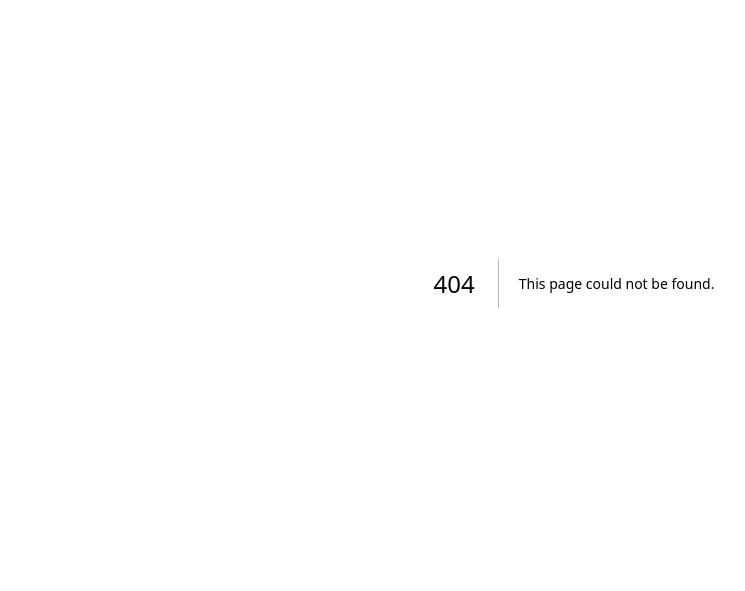
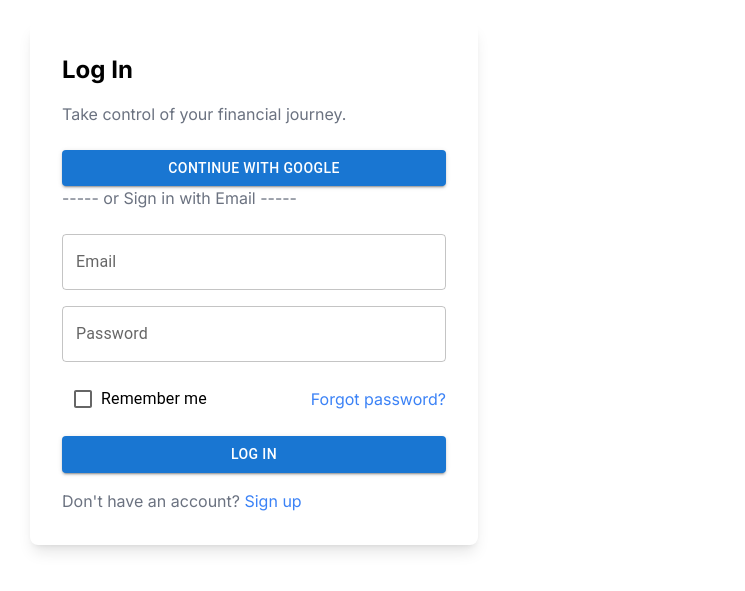
Before and after one commit to LearnEffinity/effinity-app, a Next.js app: page /auth/login in a window 1280 px wide. Before the commit this address had no page. Shown: the part 117-708 px from the top of the page, without its empty margins (66-811 px from the left). Built offline with nearby package versions, Linux system fonts and the light colour scheme.

Commit message:
created base structure for login page

```diff
--- a/package.json
+++ b/package.json
@@ -9,6 +9,10 @@
     "lint": "next lint"
   },
   "dependencies": {
+    "@emotion/react": "^11.11.4",
+    "@emotion/styled": "^11.11.5",
+    "@mui/icons-material": "^5.15.15",
+    "@mui/material": "^5.15.15",
     "@supabase/ssr": "^0.3.0",
     "@supabase/supabase-js": "^2.42.4",
     "next": "14.2.1",
--- /dev/null
+++ b/src/app/auth/login/loginpage.css
@@ -0,0 +1,101 @@
+.loginLeft {
+    display: flex;
+    flex-direction: column;
+    align-items: flex-start;
+    padding: 32px 0px 64px;
+    gap: 32px;
+    width: 464px;
+    height: 716px;
+    flex: none;
+    order: 1;
+    flex-grow: 0;
+  }
+
+  .loginLeft h1 {
+    font-size: 36px;
+    font-weight: 700;
+    line-height: 44px;
+    letter-spacing: 0em;
+    text-align: left;
+  }
+
+  .loginLeft span {
+    font-size: 16px;
+    font-weight: 400;
+    line-height: 24px;
+    letter-spacing: 0em;
+    text-align: left;
+  }
+
+  .loginLeft .max-w-4 {
+    max-width: 464px;
+  }
+
+  .loginLeft form {
+    display: flex;
+    flex-direction: column;
+    align-items: flex-start;
+    padding: 0px;
+    gap: 16px;
+    width: 100%;
+  }
+
+  .loginLeft form input {
+    box-sizing: border-box;
+    width: 100%;
+    height: 48px;
+    background: #FFFFFF;
+    border: 1px solid #D6D9E0;
+    border-radius: 8px;
+    padding: 12px 16px;
+    font-size: 16px;
+    font-weight: 400;
+    line-height: 24px;
+    letter-spacing: 0em;
+    text-align: left;
+  }
+
+  .loginLeft form .remember-me {
+    display: flex;
+    align-items: center;
+    width: 100%;
+  }
+
+  .loginLeft form .remember-me input[type="checkbox"] {
+    width: 16px;
+    height: 16px;
+    margin-right: 8px;
+  }
+
+  .loginLeft form .remember-me label {
+    font-size: 14px;
+    font-weight: 400;
+    line-height: 20px;
+    letter-spacing: 0em;
+    text-align: left;
+  }
+
+  .loginLeft form .forgot-password {
+    font-size: 14px;
+    font-weight: 400;
+    line-height: 20px;
+    letter-spacing: 0em;
+    text-align: right;
+    width: 100%;
+    color: #3B82F6;
+    cursor: pointer;
+  }
+
+  .loginLeft form button {
+    width: 100%;
+    height: 48px;
+    background: #3B82F6;
+    border-radius: 8px;
+    font-size: 16px;
+    font-weight: 600;
+    line-height: 24px;
+    letter-spacing: 0em;
+    text-align: center;
+    color: #FFFFFF;
+    cursor: pointer;
+  }
--- /dev/null
+++ b/src/app/auth/login/page.tsx
@@ -0,0 +1,68 @@
+'use client'
+import React, { useState } from 'react';
+import { Button, Checkbox, FormControlLabel, TextField } from '@mui/material'
+
+function LoginPage() {
+  const [email, setEmail] = useState('')
+  const [password, setPassword] = useState('')
+
+  const handleLoginButton = (e: { preventDefault: () => void; }) => {
+    e.preventDefault()
+    console.log('Email:', email)
+    console.log('Password:', password)
+  }
+  return (
+    <>
+    <div className="loginPage flex flex-row">
+    <div className="loginLeft w-1/2 flex justify-center items-center h-screen">
+      <div className="bg-white shadow-lg rounded-lg w-full max-w-md p-8">
+        <h1 className="text-2xl font-bold mb-4">Log In</h1>
+        <p className="text-gray-500 mb-6">Take control of your financial journey.</p>
+        <Button variant="contained" color="primary" className="w-full mb-4">
+          Continue with Google
+        </Button>
+        <p className="text-gray-500 mb-6">----- or Sign in with Email -----</p>
+        <form className="flex flex-col gap-4" onSubmit={handleLoginButton}>
+          <TextField
+            value={email}
+            onChange={(e) => setEmail(e.target.value)}
+            label="Email"
+            variant="outlined"
+            className="w-full"
+          />
+          <TextField
+            value={password}
+            onChange={(e) => setPassword(e.target.value)}
+            label="Password"
+            type="password"
+            variant="outlined"
+            className="w-full"
+          />
+          <div className="flex justify-between items-center">
+            <div className="flex items-center gap-2">
+              <Checkbox />
+              <FormControlLabel label="Remember me" control={<></>} />
+            </div>
+            <a href="/auth/signup/" className="text-blue-500 hover:text-blue-700">
+              Forgot password?
+            </a>
+          </div>
+          <Button variant="contained" color="primary" className="w-full" type='submit'>
+            Log In
+          </Button>
+        </form>
+        <p className="text-gray-500 mt-4">
+          Don&apos;t have an account?{' '}
+          <a href="/auth/signup/" className="text-blue-500 hover:text-blue-700">
+            Sign up
+          </a>
+        </p>
+      </div>
+    </div>
+    <div className="loginRight"></div>
+    </div>
+    </>
+  )
+}
+
+export default LoginPage
--- a/src/app/globals.css
+++ b/src/app/globals.css
@@ -1,33 +1,3 @@
 @tailwind base;
 @tailwind components;
 @tailwind utilities;
-
-:root {
-  --foreground-rgb: 0, 0, 0;
-  --background-start-rgb: 214, 219, 220;
-  --background-end-rgb: 255, 255, 255;
-}
-
-@media (prefers-color-scheme: dark) {
-  :root {
-    --foreground-rgb: 255, 255, 255;
-    --background-start-rgb: 0, 0, 0;
-    --background-end-rgb: 0, 0, 0;
-  }
-}
-
-body {
-  color: rgb(var(--foreground-rgb));
-  background: linear-gradient(
-      to bottom,
-      transparent,
-      rgb(var(--background-end-rgb))
-    )
-    rgb(var(--background-start-rgb));
-}
-
-@layer utilities {
-  .text-balance {
-    text-wrap: balance;
-  }
-}
```
Also changed, not shown: 1 other file (tests, documents, lock files or other folders).
